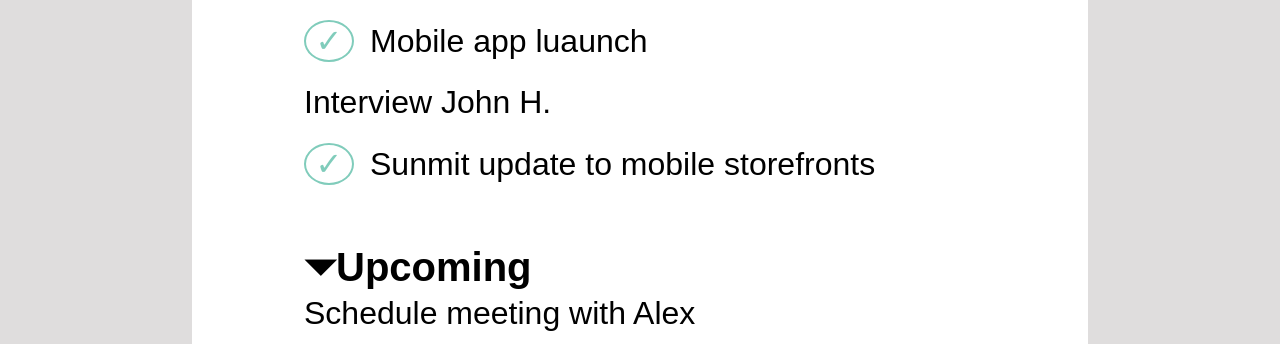
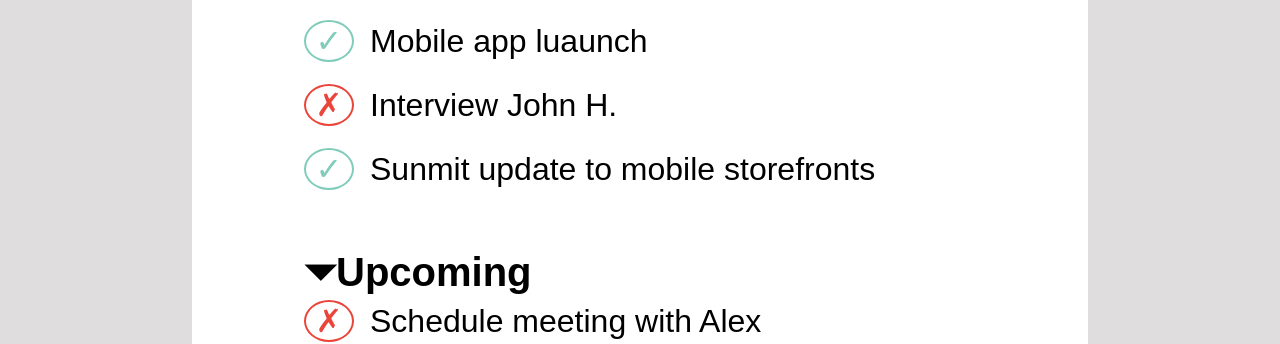
Before and after one commit to giuseppedonnici/html-css-toboolist, a plain HTML site: page index.html in a window 1280 px wide. Shown: the part 616-960 px from the top of the page. Drawn offline with Linux system fonts and the light colour scheme.

Commit message:
Add: List cross-items

```diff
--- a/css/style.css
+++ b/css/style.css
@@ -81,12 +81,18 @@ hr {
     margin-top: 0.1em;
 }
 
-.check {
+.check, .cross {
     display: inline-block;
-    color: #80CCBB;
     border: 2px solid;
     width: 50px;
     text-align: center;
     border-radius: 50%;
     margin-right: 0.5em;
 }
+
+.check {
+    color: #80CCBB;
+}
+.cross {
+    color: #EA453B;
+}
--- a/index.html
+++ b/index.html
@@ -29,13 +29,13 @@
                 <ul>
                     <li class="normal-li"><span class="check">&#10003</span>Recruiting blog post</li>
                     <li class="normal-li"><span class="check">&#10003</span>Mobile app luaunch</li>
-                    <li class="normal-li">Interview John H.</li>
+                    <li class="normal-li"><span class="cross">&cross;</span>Interview John H.</li>
                     <li class="normal-li"><span class="check">&#10003</span>Sunmit update to mobile storefronts</li>
                 </ul>
             </li>
             <li class="strong-li"><strong>&#9207Upcoming</strong>
                 <ul>
-                    <li class="normal-li">Schedule meeting with Alex</li>
+                    <li class="normal-li"><span class="cross">&cross;</span>Schedule meeting with Alex</li>
                     <li class="normal-li"><span class="check">&#10003</span>Homepage refresh</li>
                     <li class="normal-li"><span class="check">&#10003</span>Onboard new Sales team members</li>
                     <li class="normal-li"><span class="check">&#10003</span>Review editorial calendar</li>
@@ -43,9 +43,6 @@
             </li>
         </ul>
 
-
-
-
     </main>
 
 </body>
```
